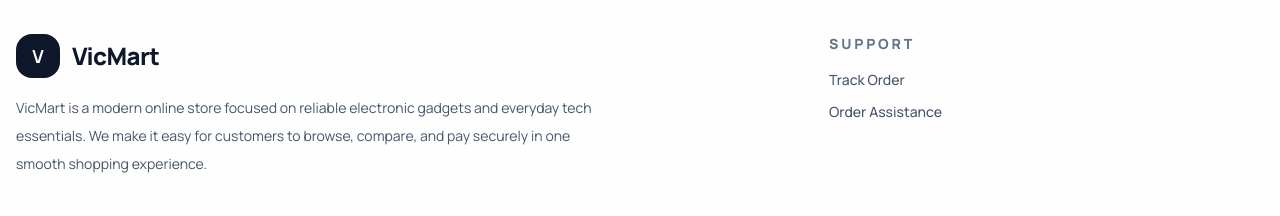
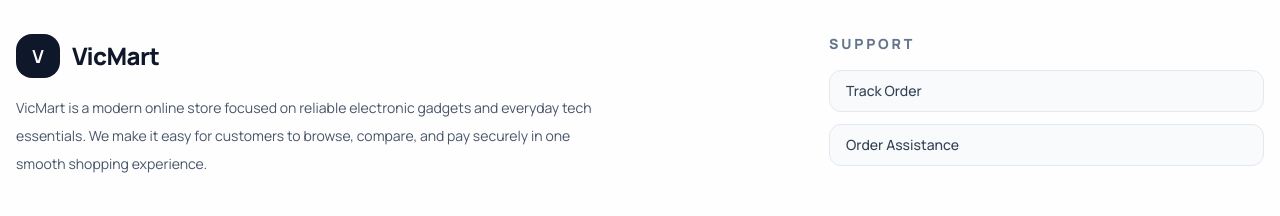
Before and after one commit to VizzyMarcos/my-website, a Next.js app: page / in a window 1280 px wide. Shown: the part 1172-1388 px from the top of the page. Built offline with nearby package versions, Linux system fonts and the light colour scheme; no server answers; the database is empty.

Commit message:
Make footer links look clickable

```diff
--- a/components/Footer.tsx
+++ b/components/Footer.tsx
@@ -6,39 +6,24 @@ export default function Footer() {
       <div className="mx-auto grid max-w-7xl gap-10 px-4 py-12 md:grid-cols-[1.6fr_0.9fr]">
         <div>
           <div className="mb-4 flex items-center gap-3">
-            <span className="flex h-11 w-11 items-center justify-center rounded-2xl bg-slate-900 text-lg font-bold text-white">
-              V
-            </span>
-            <span className="text-2xl font-extrabold tracking-tight text-slate-900">
-              VicMart
-            </span>
+            <span className="flex h-11 w-11 items-center justify-center rounded-2xl bg-slate-900 text-lg font-bold text-white">V</span>
+            <span className="text-2xl font-extrabold tracking-tight text-slate-900">VicMart</span>
           </div>
-          <p className="max-w-xl text-sm leading-7 text-slate-600">
-            VicMart is a modern online store focused on reliable electronic
-            gadgets and everyday tech essentials. We make it easy for customers
-            to browse, compare, and pay securely in one smooth shopping
-            experience.
-          </p>
+          <p className="max-w-xl text-sm leading-7 text-slate-600">VicMart is a modern online store focused on reliable electronic gadgets and everyday tech essentials. We make it easy for customers to browse, compare, and pay securely in one smooth shopping experience.</p>
         </div>
-
         <div>
-          <h3 className="mb-4 text-sm font-extrabold uppercase tracking-[0.2em] text-slate-500">
-            Support
-          </h3>
-          <div className="space-y-3 text-sm font-medium text-slate-600">
-            <Link href="/track-order" className="block transition hover:text-blue-600">
-              Track Order
+          <h3 className="mb-4 text-sm font-extrabold uppercase tracking-[0.2em] text-slate-500">Support</h3>
+          <div className="space-y-3 text-sm font-medium">
+            <Link href="/track-order" className="flex items-center gap-2 rounded-xl border border-slate-200 bg-slate-50 px-4 py-2.5 text-slate-700 transition hover:border-blue-400 hover:bg-blue-50 hover:text-blue-600">
+              <span>Track Order</span>
             </Link>
-            <Link href="/contact" className="block transition hover:text-blue-600">
-              Order Assistance
+            <Link href="/contact" className="flex items-center gap-2 rounded-xl border border-slate-200 bg-slate-50 px-4 py-2.5 text-slate-700 transition hover:border-blue-400 hover:bg-blue-50 hover:text-blue-600">
+              <span>Order Assistance</span>
             </Link>
           </div>
         </div>
       </div>
-
-      <div className="border-t border-slate-200/80 px-4 py-5 text-center text-sm text-slate-500">
-        &copy; 2026 VicMart. All rights reserved.
-      </div>
+      <div className="border-t border-slate-200/80 px-4 py-5 text-center text-sm text-slate-500">&copy; 2026 VicMart. All rights reserved.</div>
     </footer>
   );
 }
```
